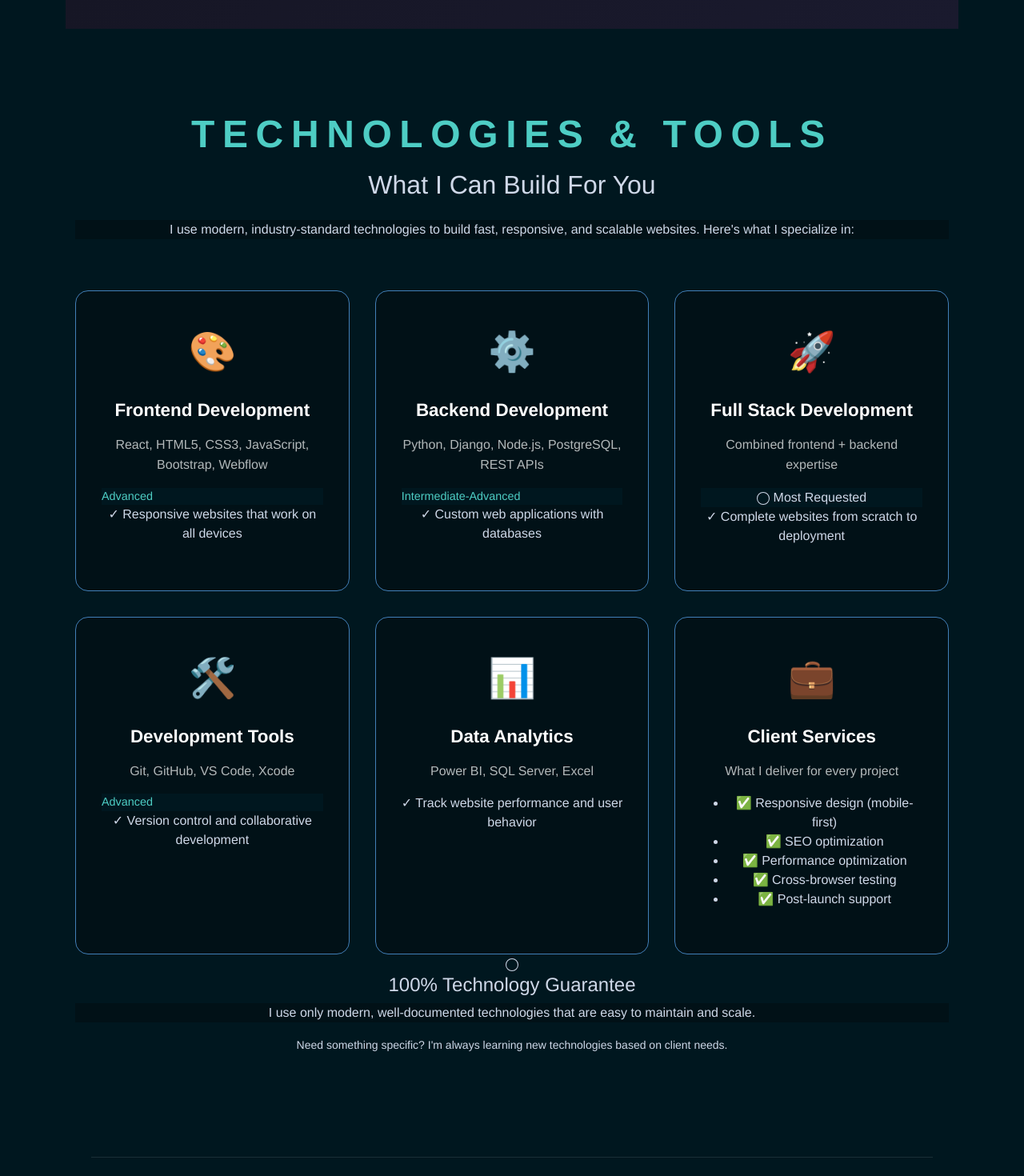
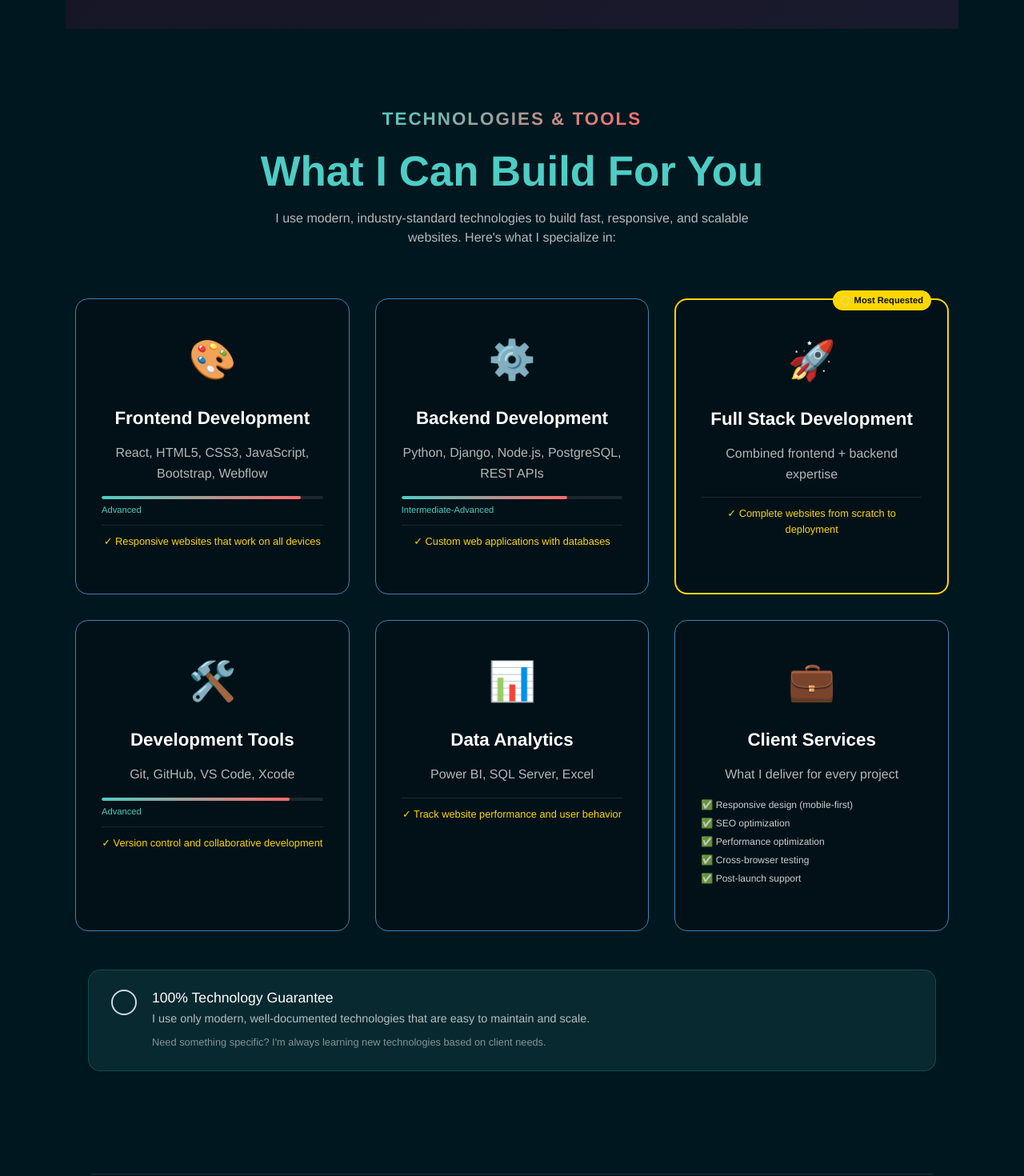
Before and after one commit to DanilleH22/portfolio, a React (Create React App) app: page / in a window 1280 px wide. Shown: the part 7920-9390 px from the top of the page at 80% size. Built offline with nearby package versions, Linux system fonts and the light colour scheme.

Commit message:
Update styling of technologies section

```diff
--- a/src/styles/Technologies.module.css
+++ b/src/styles/Technologies.module.css
@@ -163,3 +163,195 @@
     grid-template-columns: repeat(2, 1fr); /* 2 columns on tablets */
   }
 }
+
+
+/* Add these to your existing Technologies.module.css */
+
+.SectionEyebrow {
+  display: inline-block;
+  font-size: 1.4rem;
+  font-weight: 600;
+  letter-spacing: 2px;
+  text-transform: uppercase;
+  background: linear-gradient(135deg, #4ecdc4, #ff6b6b);
+  -webkit-background-clip: text;
+  -webkit-text-fill-color: transparent;
+  margin-bottom: 1rem;
+}
+
+.SectionTitle {
+  font-size: 3.3rem;
+  font-weight: 800;
+  color: #4ecdc4;
+  margin-bottom: 1rem;
+}
+
+.SectionSubtitle {
+  color: rgba(255, 255, 255, 0.7);
+  font-size: 1rem;
+  max-width: 600px;
+  margin: 0 auto 2rem auto;
+  background : transparent
+}
+
+/* Skill level styling */
+.skillLevel {
+  margin: 15px 0 10px 0;
+  background: transparent;
+}
+
+.progressBar {
+  background: rgba(255, 255, 255, 0.1);
+  border-radius: 10px;
+  height: 4px;
+  overflow: hidden;
+  margin-bottom: 5px;
+}
+
+.progress {
+  background: linear-gradient(90deg, #4ecdc4, #ff6b6b);
+  height: 100%;
+  border-radius: 10px;
+  transition: width 1s ease;
+}
+
+.levelText {
+  font-size: 0.7rem;
+  color: #4ecdc4;
+}
+
+/* What I can build text */
+.whatCanBuild {
+  font-size: 0.8rem;
+  color: #ffd700;
+  margin-top: 10px;
+  padding-top: 10px;
+  border-top: 1px solid rgba(255, 255, 255, 0.1);
+  background: transparent;
+}
+
+/* Featured card */
+.featuredCard {
+  border: 2px solid #ffd700 !important;
+  position: relative;
+}
+
+.featuredBadge {
+  position: absolute;
+  top: -12px;
+  right: 20px;
+  background: #ffd700;
+  color: #011117;
+  padding: 4px 10px;
+  border-radius: 20px;
+  font-size: 0.7rem;
+  font-weight: bold;
+  display: flex;
+  align-items: center;
+  gap: 5px;
+}
+
+/* Skill badges */
+.expertBadge, .advancedBadge {
+  display: inline-block;
+  font-size: 0.7rem;
+  padding: 2px 8px;
+  border-radius: 12px;
+  margin-left: 8px;
+}
+
+.expertBadge {
+  background: linear-gradient(135deg, #ffd700, #ffed4a);
+  color: #011117;
+}
+
+.advancedBadge {
+  background: rgba(78, 205, 196, 0.2);
+  color: #4ecdc4;
+  border: 1px solid #4ecdc4;
+}
+
+/* Service list */
+.serviceList {
+  text-align: left;
+  margin-top: 10px;
+  padding-left: 0;
+  list-style: none;
+  background: transparent;
+}
+
+.serviceList li {
+  font-size: 0.75rem;
+  color: rgba(255, 255, 255, 0.8);
+  margin-bottom: 5px;
+  background: transparent;
+}
+
+/* Guarantee section */
+.guaranteeSection {
+  margin-top: 3rem;
+  padding: 0 1rem;
+
+}
+
+.guaranteeBox {
+  display: flex;
+  gap: 15px;
+  align-items: flex-start;
+  background: rgba(78, 205, 196, 0.1);
+  padding: 1.5rem;
+  border-radius: 15px;
+  border: 1px solid rgba(78, 205, 196, 0.2);
+  text-align: left;
+}
+
+.guaranteeIcon {
+  font-size: 2rem;
+  color: #4ecdc4;
+  min-width: 40px;
+}
+
+.guaranteeBox div {
+
+  background: transparent;
+}
+
+.guaranteeBox h4 {
+  color: white;
+  margin-bottom: 5px;
+  font-size: 1.1rem;
+ background: transparent;
+}
+
+.guaranteeBox p {
+  color: rgba(255, 255, 255, 0.7);
+  font-size: 0.9rem;
+  margin-bottom: 5px;
+  background: transparent;
+}
+
+.guaranteeBox small {
+  color: rgba(255, 255, 255, 0.5);
+  font-size: 0.8rem;
+  background: transparent;
+}
+
+/* Responsive */
+@media (max-width: 768px) {
+  .SectionTitle {
+    font-size: 1.5rem;
+  }
+
+  .SectionSubtitle {
+    font-size: 0.9rem;
+  }
+
+  .guaranteeBox {
+    flex-direction: column;
+    text-align: center;
+  }
+
+  .guaranteeIcon {
+    margin: 0 auto;
+  }
+}
```
